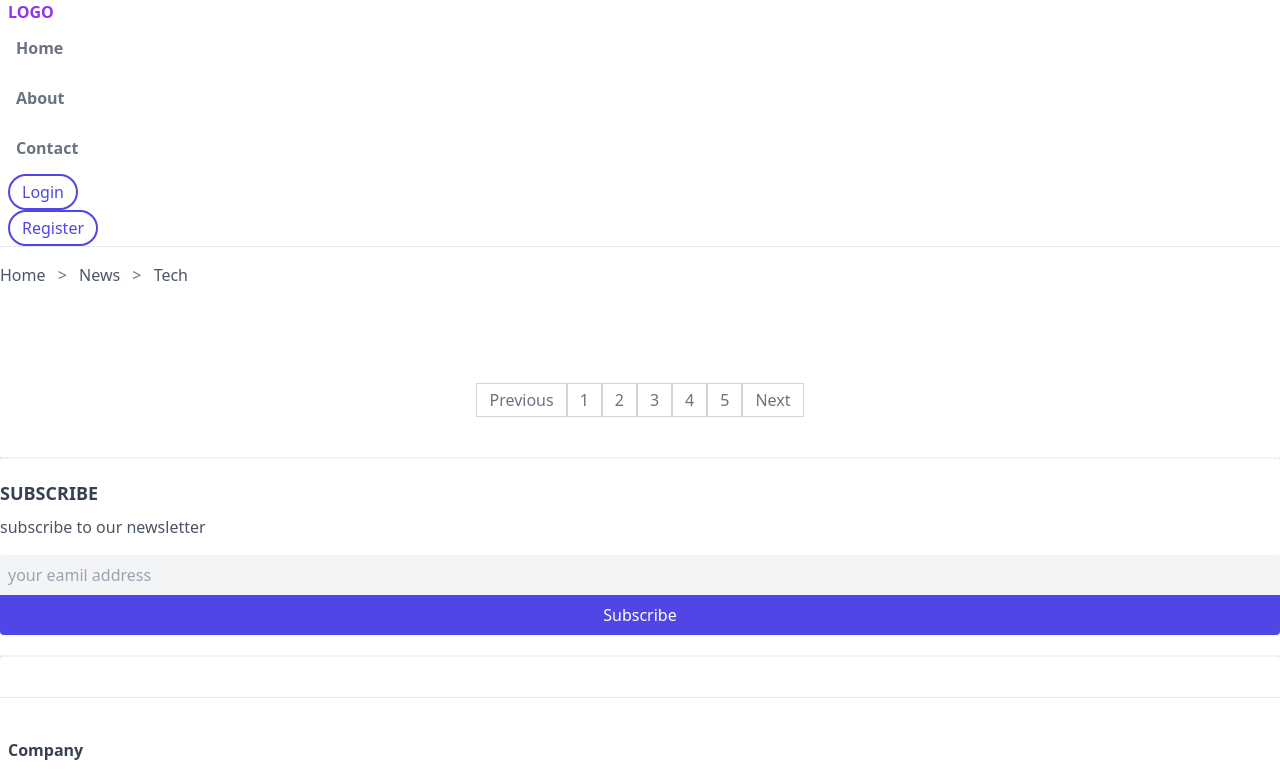
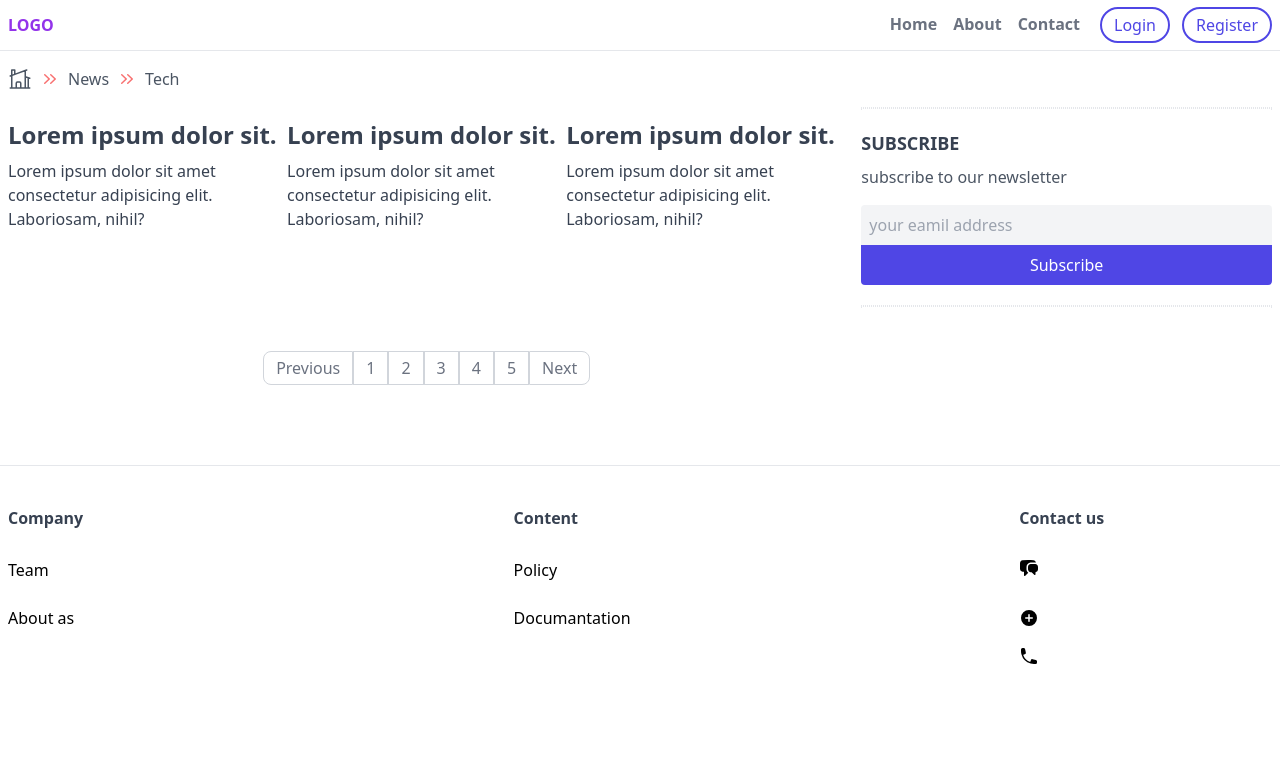
Before and after one commit to Andriikryl/web-landing, a website built with Vite: page index.html in a window 1280 px wide. Shown: the top 775 px of the page. Built offline with nearby package versions, Linux system fonts and the light colour scheme.

Commit message:
feat[main-news]

```diff
--- a/index.html
+++ b/index.html
@@ -7,117 +7,164 @@
     <title>Vite App</title>
   </head>
   <body>
-    <header class="px-2 border-b">
+    <header class="px-2 border-b flex items-center justify-between">
       <a class="uppercase font-bold text-purple-600" href="#">Logo</a>
-      <nav>
-        <ul class="text-gray-500 font-semibold">
+      <nav class="flex items-center">
+        <ul class="inline-flex items-center">
           <li>
-            <a
-              class="inline-block py-3 px-2 hover:text-purple-800 border-b-2 border-transparent hover:border-purple-700"
-              href="#"
-              >Home</a
-            >
+            <a class="header-link" href="#">Home</a>
           </li>
           <li>
-            <a
-              class="inline-block py-3 px-2 hover:text-purple-800 border-b-2 border-transparent hover:border-purple-700"
-              href="#"
-              >About</a
-            >
+            <a class="header-link" href="#">About</a>
           </li>
           <li>
-            <a
-              class="inline-block py-3 px-2 hover:text-purple-800 border-b-2 border-transparent hover:border-purple-700"
-              href="#"
-              >Contact</a
-            >
+            <a class="header-link" href="#">Contact</a>
           </li>
         </ul>
 
-        <ul>
+        <ul class="inline-flex items-center">
           <li>
-            <button
-              class="py-1 px-3 border-2 rounded-full border-indigo-600 text-indigo-600 hover:text-white hover:bg-indigo-800"
-            >
-              Login
-            </button>
+            <button class="header-btn">Login</button>
           </li>
           <li>
-            <button
-              class="py-1 px-3 border-2 rounded-full border-indigo-600 text-indigo-600 hover:text-white hover:bg-indigo-800"
-            >
-              Register
-            </button>
+            <button class="header-btn">Register</button>
           </li>
         </ul>
       </nav>
     </header>
 
-    <main>
-      <div>
-        <div class="py-4 overflow-y-auto whitespace-nowrap">
-          <a class="text-gray-600 hover:text-gray-900" href="#">Home</a>
-          <span class="mx-2 text-gray-500">&gt;</span>
+    <div class="px-2 flex items-center">
+      <div class="py-4 overflow-y-auto whitespace-nowrap flex items-center">
+        <a class="text-gray-600 hover:text-gray-900" href="#">
+          <svg
+            xmlns="http://www.w3.org/2000/svg"
+            fill="none"
+            viewBox="0 0 24 24"
+            stroke-width="1.5"
+            stroke="currentColor"
+            class="w-6 h-6"
+          >
+            <path
+              stroke-linecap="round"
+              stroke-linejoin="round"
+              d="M8.25 21v-4.875c0-.621.504-1.125 1.125-1.125h2.25c.621 0 1.125.504 1.125 1.125V21m0 0h4.5V3.545M12.75 21h7.5V10.75M2.25 21h1.5m18 0h-18M2.25 9l4.5-1.636M18.75 3l-1.5.545m0 6.205l3 1m1.5.5l-1.5-.5M6.75 7.364V3h-3v18m3-13.636l10.5-3.819"
+            />
+          </svg>
+        </a>
+        <span class="mx-2 text-red-400">
+          <svg
+            xmlns="http://www.w3.org/2000/svg"
+            viewBox="0 0 20 20"
+            fill="currentColor"
+            class="w-5 h-5"
+          >
+            <path
+              fill-rule="evenodd"
+              d="M10.21 14.77a.75.75 0 01.02-1.06L14.168 10 10.23 6.29a.75.75 0 111.04-1.08l4.5 4.25a.75.75 0 010 1.08l-4.5 4.25a.75.75 0 01-1.06-.02z"
+              clip-rule="evenodd"
+            />
+            <path
+              fill-rule="evenodd"
+              d="M4.21 14.77a.75.75 0 01.02-1.06L8.168 10 4.23 6.29a.75.75 0 111.04-1.08l4.5 4.25a.75.75 0 010 1.08l-4.5 4.25a.75.75 0 01-1.06-.02z"
+              clip-rule="evenodd"
+            />
+          </svg>
+        </span>
         <a class="text-gray-600 hover:text-gray-900" href="#">News</a>
-          <span class="mx-2 text-gray-500">&gt;</span>
+        <span class="mx-2 text-red-400"
+          ><svg
+            xmlns="http://www.w3.org/2000/svg"
+            viewBox="0 0 20 20"
+            fill="currentColor"
+            class="w-5 h-5"
+          >
+            <path
+              fill-rule="evenodd"
+              d="M10.21 14.77a.75.75 0 01.02-1.06L14.168 10 10.23 6.29a.75.75 0 111.04-1.08l4.5 4.25a.75.75 0 010 1.08l-4.5 4.25a.75.75 0 01-1.06-.02z"
+              clip-rule="evenodd"
+            />
+            <path
+              fill-rule="evenodd"
+              d="M4.21 14.77a.75.75 0 01.02-1.06L8.168 10 4.23 6.29a.75.75 0 111.04-1.08l4.5 4.25a.75.75 0 010 1.08l-4.5 4.25a.75.75 0 01-1.06-.02z"
+              clip-rule="evenodd"
+            />
+          </svg>
+        </span>
         <a class="text-gray-600 hover:text-gray-900" href="#">Tech</a>
       </div>
     </div>
+    <main class="flex">
+      <div class="w-2/3">
+        <section class="px-2 flex">
+          <a href="#" class="block mb-10">
+            <div class="flex">
+              <div>
+                <h3 class="mt-3 mb-2 text-gray-700 font-bold text-2xl">
+                  Lorem ipsum dolor sit.
+                </h3>
+                <p class="text-gray-700">
+                  Lorem ipsum dolor sit amet consectetur adipisicing elit.
+                  Laboriosam, nihil?
+                </p>
+              </div>
+            </div>
+          </a>
 
+          <a href="#" class="block mb-10">
+            <div class="flex">
+              <div>
+                <h3 class="mt-3 mb-2 text-gray-700 font-bold text-2xl">
+                  Lorem ipsum dolor sit.
+                </h3>
+                <p class="text-gray-700">
+                  Lorem ipsum dolor sit amet consectetur adipisicing elit.
+                  Laboriosam, nihil?
+                </p>
+              </div>
+            </div>
+          </a>
+
+          <a href="#" class="block mb-10">
+            <div class="flex">
+              <div>
+                <h3 class="mt-3 mb-2 text-gray-700 font-bold text-2xl">
+                  Lorem ipsum dolor sit.
+                </h3>
+                <p class="text-gray-700">
+                  Lorem ipsum dolor sit amet consectetur adipisicing elit.
+                  Laboriosam, nihil?
+                </p>
+              </div>
+            </div>
+          </a>
+        </section>
         <div class="mt-20 mb-10">
           <ul class="flex justify-center">
             <li>
-            <a
-              class="inline-block py-1 px-3 border border-gray-300 text-gray-500 hover:bg-slate-100 hover:text-gray-700"
-              href="#"
-              >Previous</a
-            >
+              <a class="pagination-item rounded-l-lg" href="#">Previous</a>
             </li>
             <li>
-            <a
-              class="inline-block py-1 px-3 border border-gray-300 text-gray-500 hover:bg-slate-100 hover:text-gray-700"
-              href="#"
-              >1</a
-            >
+              <a class="pagination-item" href="#">1</a>
             </li>
             <li>
-            <a
-              class="inline-block py-1 px-3 border border-gray-300 text-gray-500 hover:bg-slate-100 hover:text-gray-700"
-              href="#"
-              >2</a
-            >
+              <a class="pagination-item" href="#">2</a>
             </li>
             <li>
-            <a
-              class="inline-block py-1 px-3 border border-gray-300 text-gray-500 hover:bg-slate-100 hover:text-gray-700"
-              href="#"
-              >3</a
-            >
+              <a class="pagination-item" href="#">3</a>
             </li>
             <li>
-            <a
-              class="inline-block py-1 px-3 border border-gray-300 text-gray-500 hover:bg-slate-100 hover:text-gray-700"
-              href="#"
-              >4</a
-            >
+              <a class="pagination-item" href="#">4</a>
             </li>
             <li>
-            <a
-              class="inline-block py-1 px-3 border border-gray-300 text-gray-500 hover:bg-slate-100 hover:text-gray-700"
-              href="#"
-              >5</a
-            >
+              <a class="pagination-item" href="#">5</a>
             </li>
             <li>
-            <a
-              class="inline-block py-1 px-3 border border-gray-300 text-gray-500 hover:bg-slate-100 hover:text-gray-700"
-              href="#"
-              >Next</a
-            >
+              <a class="pagination-item rounded-r-lg" href="#">Next</a>
             </li>
           </ul>
         </div>
-
+      </div>
+      <div class="w-1/3 px-2">
         <div class="border border-dotted"></div>
 
         <div class="my-5">
@@ -137,34 +184,88 @@
           </button>
         </div>
         <div class="border border-dotted"></div>
+      </div>
     </main>
 
     <footer class="border-t mt-10 py-10 px-2">
-      <div>
-        <div class="mb-5">
+      <div class="flex">
+        <div class="mb-5 w-2/5">
           <h6 class="font-semibold text-gray-700 mb-4">Company</h6>
           <ul>
             <li>
-              <a class="inline-block py-3 hover:underline" href="#">Team</a>
+              <a class="footer-link" href="#">Team</a>
             </li>
             <li>
-              <a class="inline-block py-3 hover:underline" href="#">About as</a>
+              <a class="footer-link" href="#">About as</a>
             </li>
           </ul>
         </div>
 
-        <div>
+        <div class="w-2/5">
           <h6 class="font-semibold text-gray-700 mb-4">Content</h6>
           <ul>
             <li>
-              <a class="inline-block py-3 hover:underline" href="#">Policy</a>
+              <a class="footer-link" href="#">Policy</a>
             </li>
             <li>
-              <a
-                class="inline-block py-3 hover:underline decoration-4 decoration-gray-500"
-                href="#"
+              <a class="footer-link decoration-gray-500" href="#"
                 >Documantation</a
               >
+            </li>
+          </ul>
+        </div>
+
+        <div class="w-1/5">
+          <h6 class="font-semibold text-gray-700 mb-4">Contact us</h6>
+          <ul>
+            <li>
+              <a class="footer-link" href="#">
+                <svg
+                  xmlns="http://www.w3.org/2000/svg"
+                  viewBox="0 0 20 20"
+                  fill="currentColor"
+                  class="w-5 h-5"
+                >
+                  <path
+                    d="M3.505 2.365A41.369 41.369 0 019 2c1.863 0 3.697.124 5.495.365 1.247.167 2.18 1.108 2.435 2.268a4.45 4.45 0 00-.577-.069 43.141 43.141 0 00-4.706 0C9.229 4.696 7.5 6.727 7.5 8.998v2.24c0 1.413.67 2.735 1.76 3.562l-2.98 2.98A.75.75 0 015 17.25v-3.443c-.501-.048-1-.106-1.495-.172C2.033 13.438 1 12.162 1 10.72V5.28c0-1.441 1.033-2.717 2.505-2.914z"
+                  />
+                  <path
+                    d="M14 6c-.762 0-1.52.02-2.271.062C10.157 6.148 9 7.472 9 8.998v2.24c0 1.519 1.147 2.839 2.71 2.935.214.013.428.024.642.034.2.009.385.09.518.224l2.35 2.35a.75.75 0 001.28-.531v-2.07c1.453-.195 2.5-1.463 2.5-2.915V8.998c0-1.526-1.157-2.85-2.729-2.936A41.645 41.645 0 0014 6z"
+                  />
+                </svg>
+              </a>
+            </li>
+            <li>
+              <a class="footer-link decoration-gray-500" href="#"
+                ><svg
+                  xmlns="http://www.w3.org/2000/svg"
+                  viewBox="0 0 20 20"
+                  fill="currentColor"
+                  class="w-5 h-5"
+                >
+                  <path
+                    fill-rule="evenodd"
+                    d="M10 18a8 8 0 100-16 8 8 0 000 16zm.75-11.25a.75.75 0 00-1.5 0v2.5h-2.5a.75.75 0 000 1.5h2.5v2.5a.75.75 0 001.5 0v-2.5h2.5a.75.75 0 000-1.5h-2.5v-2.5z"
+                    clip-rule="evenodd"
+                  />
+                </svg>
+              </a>
+            </li>
+            <li>
+              <a href="#">
+                <svg
+                  xmlns="http://www.w3.org/2000/svg"
+                  viewBox="0 0 20 20"
+                  fill="currentColor"
+                  class="w-5 h-5"
+                >
+                  <path
+                    fill-rule="evenodd"
+                    d="M2 3.5A1.5 1.5 0 013.5 2h1.148a1.5 1.5 0 011.465 1.175l.716 3.223a1.5 1.5 0 01-1.052 1.767l-.933.267c-.41.117-.643.555-.48.95a11.542 11.542 0 006.254 6.254c.395.163.833-.07.95-.48l.267-.933a1.5 1.5 0 011.767-1.052l3.223.716A1.5 1.5 0 0118 15.352V16.5a1.5 1.5 0 01-1.5 1.5H15c-1.149 0-2.263-.15-3.326-.43A13.022 13.022 0 012.43 8.326 13.019 13.019 0 012 5V3.5z"
+                    clip-rule="evenodd"
+                  />
+                </svg>
+              </a>
             </li>
           </ul>
         </div>
--- a/style.css
+++ b/style.css
@@ -1,3 +1,21 @@
 @tailwind base;
 @tailwind components;
 @tailwind utilities;
+
+
+.header-link{
+    @apply text-gray-500 font-semibold  inline-block py-3 px-2 hover:text-purple-800 border-b-2 border-transparent hover:border-purple-700;
+}
+
+.header-btn{
+    @apply ml-3 py-1 px-3 border-2 rounded-full border-indigo-600 text-indigo-600 hover:text-white hover:bg-indigo-800
+}
+
+
+.pagination-item{
+    @apply inline-block py-1 px-3 border border-gray-300 text-gray-500 hover:bg-slate-100 hover:text-gray-700
+}
+
+.footer-link{
+    @apply inline-block py-3 hover:underline
+}
```
Lines whose indentation alone changed are shown as unchanged.
